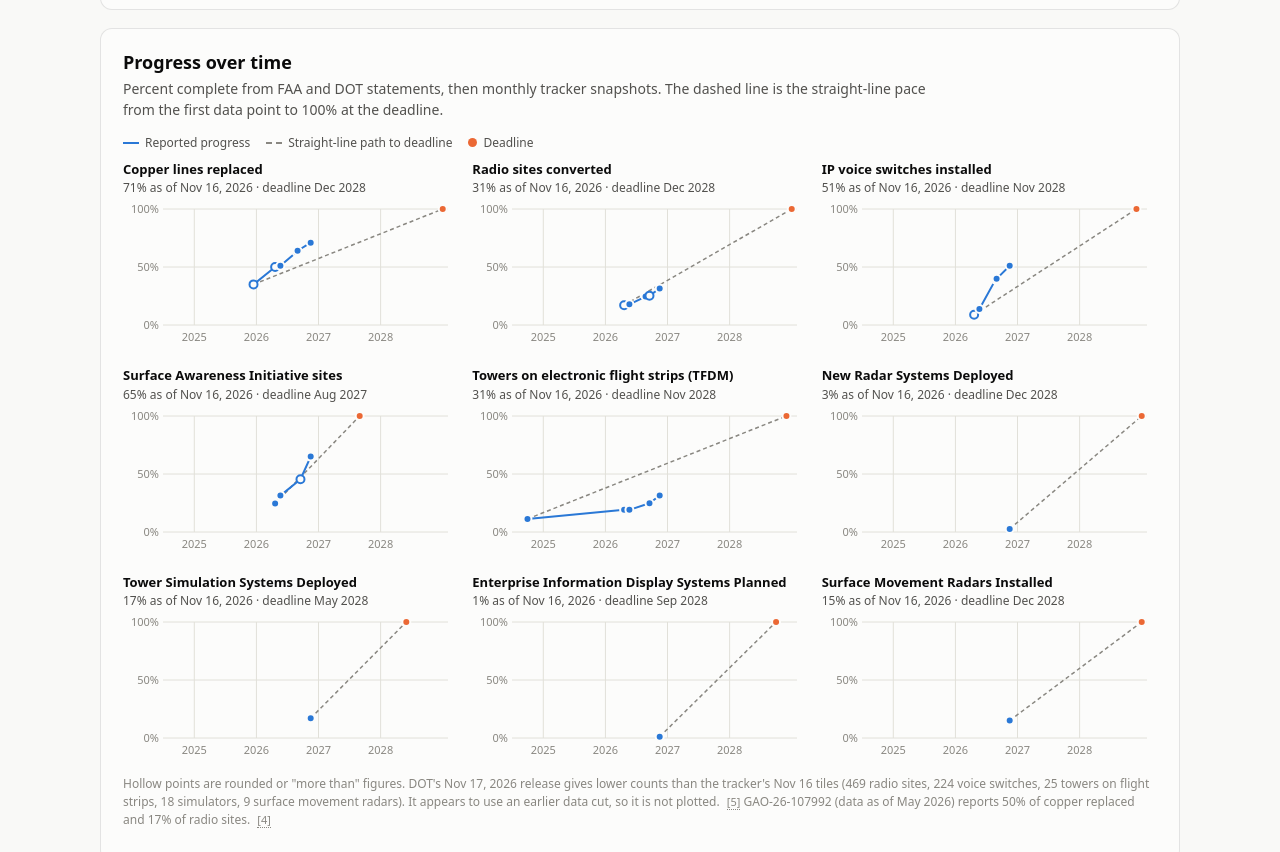
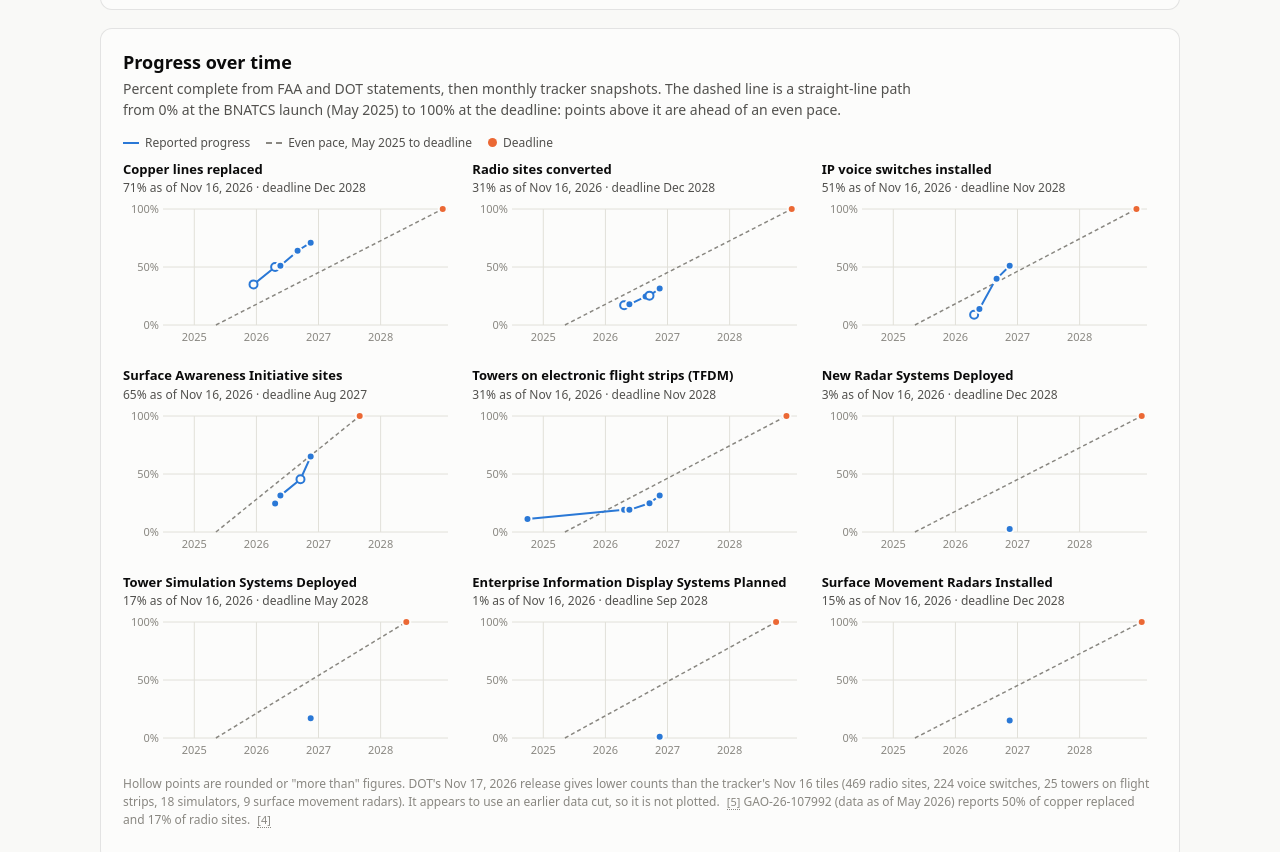
Before and after one commit to alexanderboeckmann/faa-modernization-tracker, a plain HTML site: page index.html in a window 1280 px wide. Shown: the part 1834-2686 px from the top of the page. Drawn offline with Linux system fonts and the light colour scheme.

Commit message:
Anchor progress reference lines at 0% from the May 2025 launch

```diff
--- a/data/schedule.json
+++ b/data/schedule.json
@@ -1,4 +1,5 @@
 {
+  "programStart": "2025-05-08",
   "src": "gao26",
   "programs": [
     {
--- a/index.html
+++ b/index.html
@@ -53,10 +53,10 @@
 
     <section id="progress">
       <h2>Progress over time</h2>
-      <p class="sub">Percent complete from FAA and DOT statements, then monthly tracker snapshots. The dashed line is the straight-line pace from the first data point to 100% at the deadline.</p>
+      <p class="sub">Percent complete from FAA and DOT statements, then monthly tracker snapshots. The dashed line is a straight-line path from 0% at the BNATCS launch (May 2025) to 100% at the deadline: points above it are ahead of an even pace.</p>
       <div class="legend">
         <span><i class="key-line" style="border-color:var(--s1)"></i>Reported progress</span>
-        <span><i class="key-dash" style="border-color:var(--muted)"></i>Straight-line path to deadline</span>
+        <span><i class="key-dash" style="border-color:var(--muted)"></i>Even pace, May 2025 to deadline</span>
         <span><i class="key-dot" style="background:var(--s2)"></i>Deadline</span>
       </div>
       <div class="multiples" id="multiples"></div>
--- a/js/sections/progress.js
+++ b/js/sections/progress.js
@@ -40,7 +40,8 @@ function buildSeries(history, snapshots, latest) {
   return series;
 }
 
-function drawPanel(container, s, deadline, sources) {
+function drawPanel(container, s, start, deadline, sources) {
+  const begin = parseDate(start);
   const end = parseDate(deadline);
   const last = s.points.at(-1);
   container.innerHTML = `<h3>${s.label}</h3><div class="m">${last ? `${Math.round(last.pct)}% as of ${fmtDate(last.date)}` : ''} · deadline ${fmtMonth(end)}</div>`;
@@ -64,9 +65,9 @@ function drawPanel(container, s, deadline, sources) {
     text(root, x, height - 6, y, 'ax', 'middle');
   });
 
+  svg('line', { x1: sx(begin), y1: sy(0), x2: sx(end), y2: sy(100), stroke: 'var(--muted)', 'stroke-width': 1.5, 'stroke-dasharray': '4 3' }, root);
+
   if (s.points.length) {
-    const first = s.points[0];
-    svg('line', { x1: sx(first.d), y1: sy(first.pct), x2: sx(end), y2: sy(100), stroke: 'var(--muted)', 'stroke-width': 1.5, 'stroke-dasharray': '4 3' }, root);
     if (s.points.length > 1) {
       const d = s.points.map((p, i) => `${i ? 'L' : 'M'}${sx(p.d)},${sy(p.pct)}`).join(' ');
       svg('path', { d, fill: 'none', stroke: 'var(--s1)', 'stroke-width': 2, 'stroke-linejoin': 'round', 'stroke-linecap': 'round' }, root);
@@ -89,7 +90,7 @@ export function render({ data, snapshot, deadlines, cite }) {
     const panel = document.createElement('div');
     panel.className = 'mult';
     box.appendChild(panel);
-    drawPanel(panel, s, deadlines[s.program].new, data.sources);
+    drawPanel(panel, s, data.schedule.programStart, deadlines[s.program].new, data.sources);
   });
 
   const notes = data.history.notes.map(n => `${n.text} ${cite(n.src)}`).join(' ');
```
